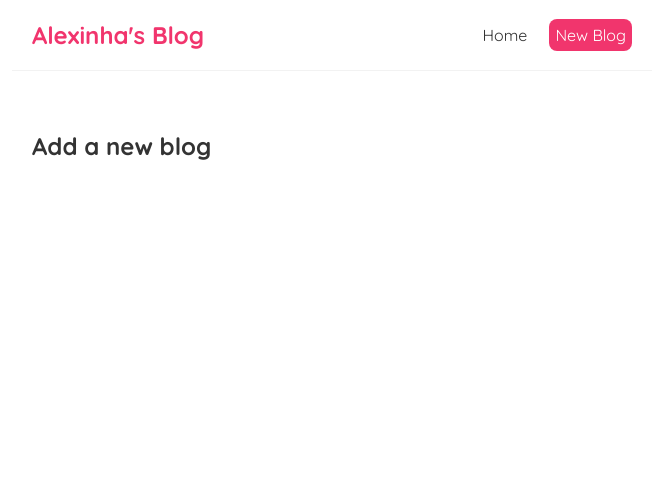
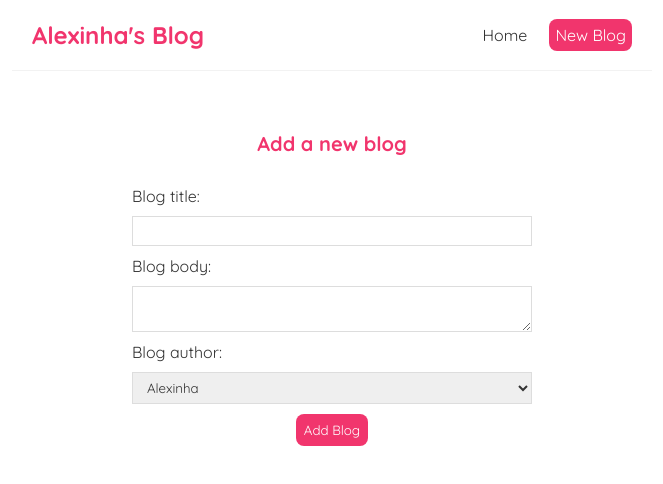
Before and after one commit to Alexinha/Blog_React_2023, a React (Create React App) app: page /create in a window 1280 px wide. Shown: the top 484 px of the page, without its empty margins (308-971 px from the left). Built offline with nearby package versions, Linux system fonts and the light colour scheme.

Commit message:
added create page, submit forms and submit handling towards json server, also minor css fixes

```diff
--- a/src/BlogDetails.js
+++ b/src/BlogDetails.js
@@ -1,13 +1,30 @@
 import { useParams } from "react-router-dom";
+import useFetch from "./useFetch";
 
 const BlogDetails = () => {
 
     // use hooks to grab parameters from route, we named the parameters "id" in App.js
     const { id } = useParams();
+    // reuse customized hook: useFetch (notice what it returns and its parameter!)
+    const { data: blog, isPending, error } = useFetch('http://localhost:8000/blogs/' + id);
 
     return (
         <div className="blog-details">
-            <h2>Blog Details- { id }</h2>
+            { isPending && <div>Loading...</div>}
+            { error && <div>{ error }</div>}
+            { blog && (
+                <article>
+                    <h2>
+                        { blog.title }
+                    </h2>
+                    <p>
+                        Written by { blog.author }
+                    </p>
+                    <div>
+                        { blog.body }
+                    </div>
+                </article>
+            )}
         </div>
     );
 }
--- a/src/Create.js
+++ b/src/Create.js
@@ -1,7 +1,57 @@
+import { useState } from "react";
 const Create = () => {
+
+    const [title, setTitle] = useState("");
+    const [body, setBody] = useState("");
+    const [author, setAuthor] = useState("Alexinha");
+
+    const [isPending, setIsPending] = useState(false);
+
+    const handleSubmit = function(e){
+        e.preventDefault(); // prevent from refreshing the page
+        // create a blog object that can be stored in json
+        const blog = {title, body, author};
+
+        setIsPending(true);
+        // make post request
+        fetch('http://localhost:8000/blogs', {
+            method:'POST',
+            headers: {"Content-type": "application/json"},
+            body: JSON.stringify(blog)
+        }).then(()=>{
+            console.log("new blog added");
+            setIsPending(false);
+        });
+    }
+
     return (
         <div className="create">
             <h2>Add a new blog</h2>
+            <form onSubmit={handleSubmit}>
+                <label>Blog title: </label>
+                <input
+                    type="text"
+                    required
+                    value={title}
+                    onChange={(e) => {setTitle(e.target.value)}}
+                ></input>
+                <label>Blog body: </label>
+                <textarea
+                    required
+                    value={body}
+                    onChange={(e) => {setBody(e.target.value)}}
+                    ></textarea>
+                <label>Blog author: </label>
+                <select
+                    value={author}
+                    onChange={(e) => setAuthor(e.target.value)}
+                >
+                    <option value="Alexinha">Alexinha</option>
+                    <option value="Nikita">Nikita</option>
+                </select>
+                {!isPending && <button>Add Blog</button>}
+                {isPending && <button disabled>Adding...</button>}
+            </form>
         </div>
     );
 }
--- a/src/Home.js
+++ b/src/Home.js
@@ -12,7 +12,7 @@ const Home = () => {
             { error && <div>{error}</div> }
             {/* use props to pass the parent's data (blog) into the child (bloglist) */}
             {/* conditional rendering: use blogs && to evaluate if blogs are still null. only til the blogs received the data from json they are outputted to the screen.  */}
-            { data && <Bloglist blogs={data} title="All blogs!"></Bloglist> }
+            { data && <Bloglist blogs={data} title={new Date().toUTCString().slice(5, 16)}></Bloglist> }
             {/* <Bloglist blogs={blogs.filter((blog) => (blog.author === 'Alexina'))} title="Alexina's blogs"></Bloglist> */}
         </div>
     );
--- a/src/index.css
+++ b/src/index.css
@@ -51,3 +51,52 @@
 .blog-preview a{
   text-decoration: none;
 }
+
+/* blog details page */
+.blog-details h2 {
+  font-size: 20px;
+  color: #f1356d;
+  margin-bottom: 10px;
+}
+.blog-details div {
+  margin: 20px 0;
+}
+.blog-details button {
+  background: #f1356d;
+  color: #fff;
+  border: 0;
+  padding: 8px;
+  border-radius: 8px;
+  cursor: pointer;
+}
+/* create new blog form */
+.create {
+  max-width: 400px;
+  margin: 0 auto;
+  text-align: center;
+}
+.create label {
+  text-align: left;
+  display: block;
+}
+.create h2 {
+  font-size: 20px;
+  color: #f1356d;
+  margin-bottom: 30px;
+}
+.create input, .create textarea, .create select {
+  width: 100%;
+  padding: 6px 10px;
+  margin: 10px 0;
+  border: 1px solid #ddd;
+  box-sizing: border-box;
+  display: block;
+}
+.create button {
+  background: #f1356d;
+  color: #fff;
+  border: 0;
+  padding: 8px;
+  border-radius: 8px;
+  cursor: pointer;
+}
```
